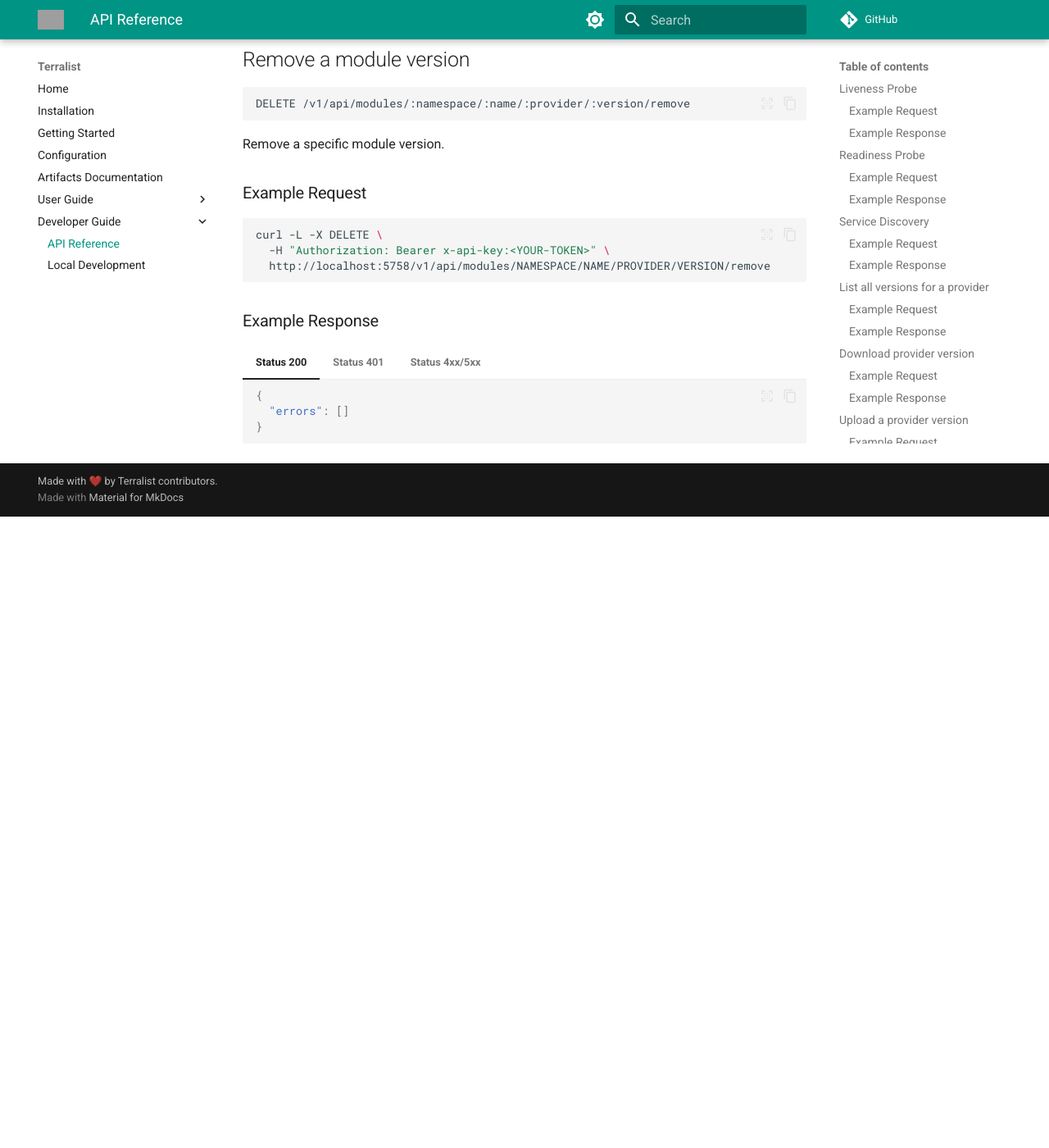
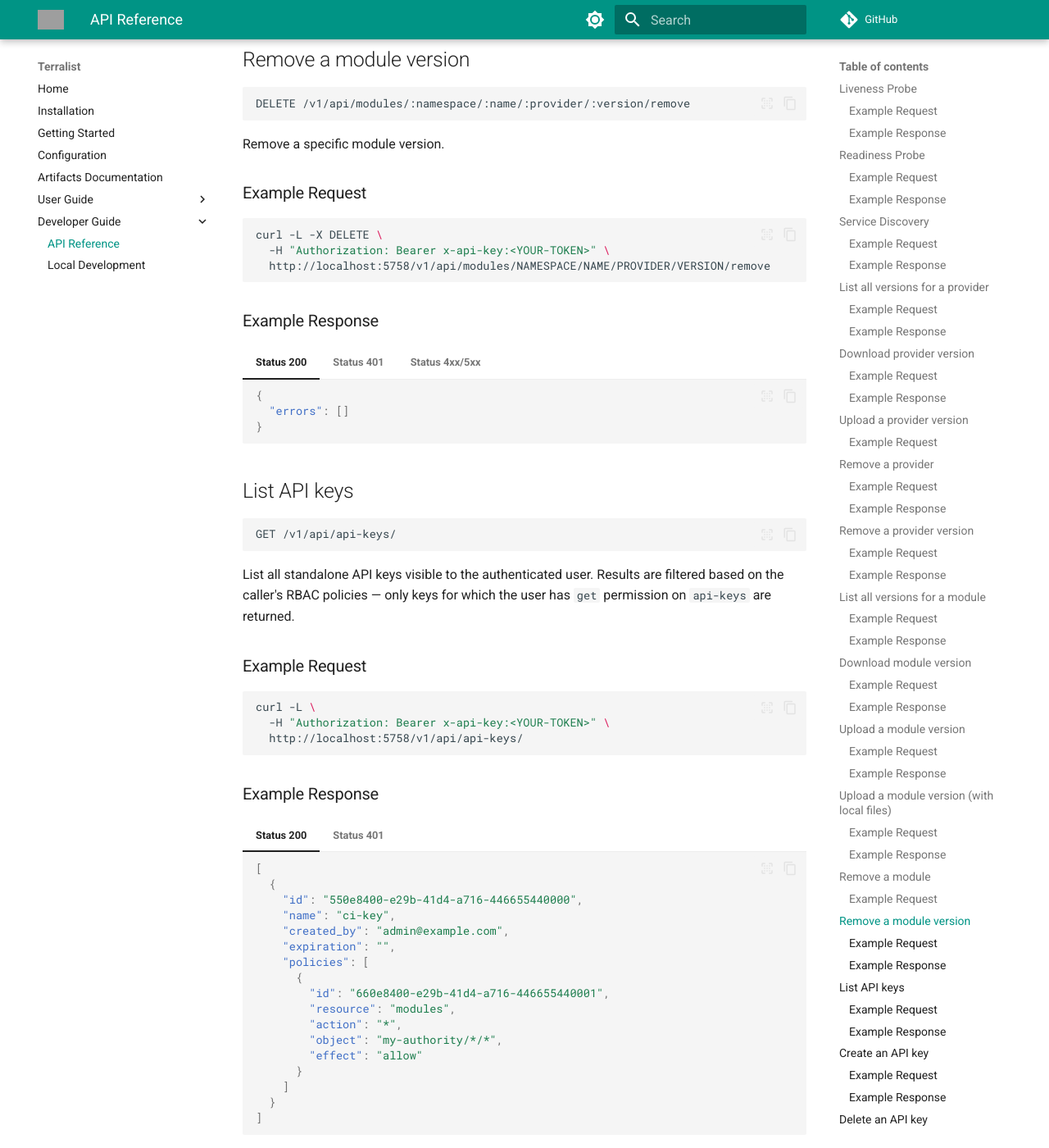
Before and after one commit to terralist/terralist, an MkDocs documentation site: the page built from docs/dev-guide/api-reference.md, in a window 1280 px wide and 1400 px high, scrolled down 8926 px. Shown: the whole window at 82% size. Built offline with MkDocs 1.6.1 and Material for MkDocs 9.7.7, drawn with Linux system fonts in a browser that asks for light colours; comment, search, counter and statistics services are not loaded; before the commit the page ends 9556 px from its top, so only the background shows below that; some of the changed text lies outside the part shown; grey boxes are pictures that could not be loaded.

Commit message:
docs: add API key management endpoints to API reference

````diff
--- a/docs/dev-guide/api-reference.md
+++ b/docs/dev-guide/api-reference.md
@@ -703,3 +703,169 @@
       ]
     }
     ```
+
+## List API keys
+
+```
+GET /v1/api/api-keys/
+```
+
+List all standalone API keys visible to the authenticated user. Results are filtered based on the caller's RBAC policies — only keys for which the user has `get` permission on `api-keys` are returned.
+
+### Example Request
+
+``` shell
+curl -L \
+  -H "Authorization: Bearer x-api-key:<YOUR-TOKEN>" \
+  http://localhost:5758/v1/api/api-keys/
+```
+
+### Example Response
+
+=== "Status 200"
+
+    ``` json
+    [
+      {
+        "id": "550e8400-e29b-41d4-a716-446655440000",
+        "name": "ci-key",
+        "created_by": "admin@example.com",
+        "expiration": "",
+        "policies": [
+          {
+            "id": "660e8400-e29b-41d4-a716-446655440001",
+            "resource": "modules",
+            "action": "*",
+            "object": "my-authority/*/*",
+            "effect": "allow"
+          }
+        ]
+      }
+    ]
+    ```
+
+=== "Status 401"
+
+    ``` json
+    {
+      "errors": [
+        "Authorization: missing",
+        "X-API-Key: missing"
+      ]
+    }
+    ```
+
+## Create an API key
+
+```
+POST /v1/api/api-keys/
+```
+
+Create a standalone API key with RBAC policies. Requires `create` permission on `api-keys`.
+
+The `expire_in` field is optional and specifies the expiration in hours. If omitted or set to `0`, the key does not expire.
+
+### Example Request
+
+``` shell
+curl -L -X POST \
+  -H "Authorization: Bearer x-api-key:<YOUR-TOKEN>" \
+  -d '{
+    "name": "ci-deploy-key",
+    "expire_in": 720,
+    "policies": [
+      {
+        "resource": "modules",
+        "action": "create",
+        "object": "my-authority/*/*",
+        "effect": "allow"
+      },
+      {
+        "resource": "modules",
+        "action": "get",
+        "object": "my-authority/*/*",
+        "effect": "allow"
+      }
+    ]
+  }' \
+  http://localhost:5758/v1/api/api-keys/
+```
+
+### Example Response
+
+=== "Status 201"
+
+    ``` json
+    {
+      "id": "550e8400-e29b-41d4-a716-446655440000",
+      "name": "ci-deploy-key"
+    }
+    ```
+
+    !!! note "The `id` is the API key value. Store it securely — it cannot be retrieved again."
+
+=== "Status 400"
+
+    ``` json
+    {
+      "errors": [
+        "policy 0: invalid resource \"foo\"; must be one of: modules, providers, authorities, api-keys"
+      ]
+    }
+    ```
+
+=== "Status 401"
+
+    ``` json
+    {
+      "errors": [
+        "Authorization: missing",
+        "X-API-Key: missing"
+      ]
+    }
+    ```
+
+## Delete an API key
+
+```
+DELETE /v1/api/api-keys/:id
+```
+
+Delete a standalone API key. Requires `delete` permission on `api-keys`.
+
+### Example Request
+
+``` shell
+curl -L -X DELETE \
+  -H "Authorization: Bearer x-api-key:<YOUR-TOKEN>" \
+  http://localhost:5758/v1/api/api-keys/550e8400-e29b-41d4-a716-446655440000
+```
+
+### Example Response
+
+=== "Status 200"
+
+    ``` json
+    true
+    ```
+
+=== "Status 401"
+
+    ``` json
+    {
+      "errors": [
+        "Authorization: missing",
+        "X-API-Key: missing"
+      ]
+    }
+    ```
+
+=== "Status 404"
+
+    ``` json
+    {
+      "errors": [
+        "cannot parse api key"
+      ]
+    }
+    ```
````
